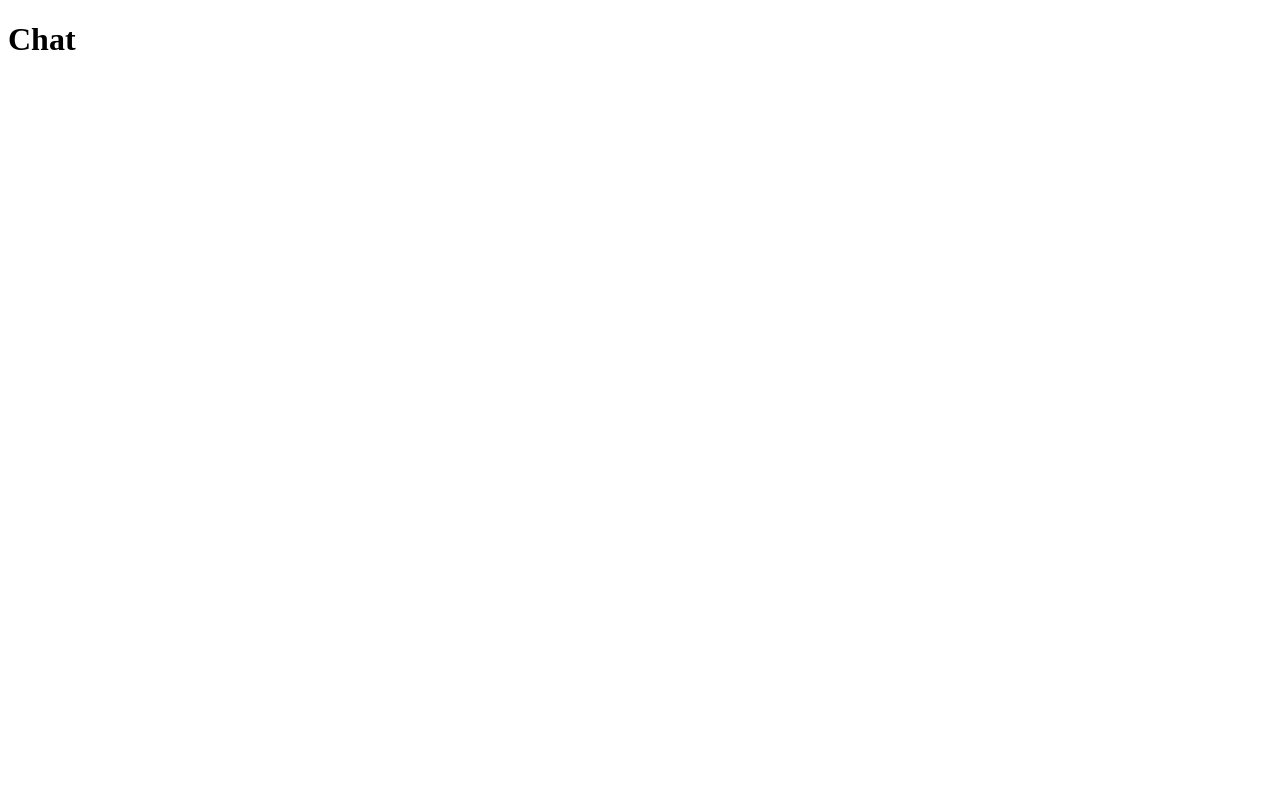
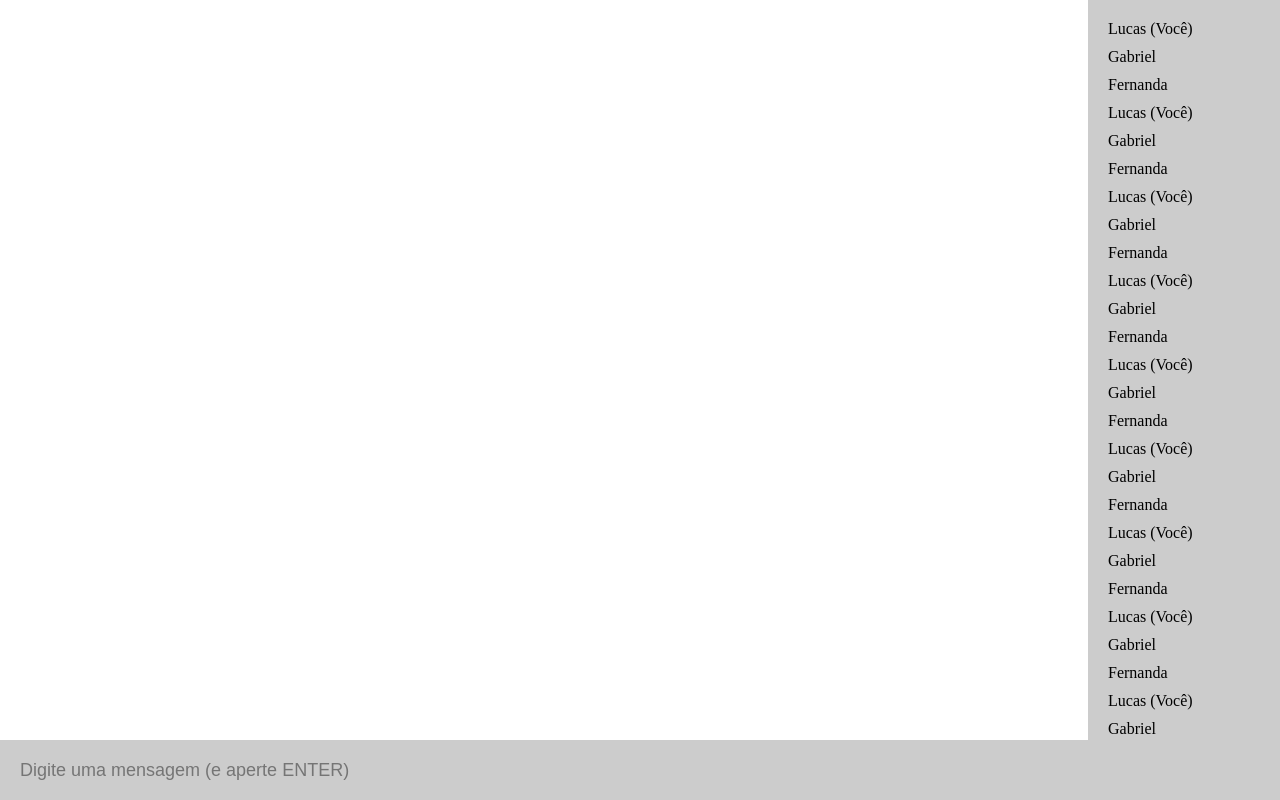
Before and after one commit to roniellipedro/chat-socket, a website: page public/index.html in a window 1280 px wide. Drawn offline with Linux system fonts and the light colour scheme.

Commit message:
iniciando layout do chat

```diff
--- a/public/index.html
+++ b/public/index.html
@@ -9,7 +9,48 @@
 </head>
 
 <body>
-    <h1>Chat</h1>
+    <div class="page" id="pageLogin">
+        <h1>Qual seu nome ?</h1>
+        <input type="text" id="inputLogin">
+    </div>
+
+    <div class="page" id="pageChat">
+        <div class="pageChatArea">
+            <div class="pageChatAreaChatList"></div>
+            <div class="pageChatAreaUserList">
+                <div>Lucas (Você)</div>
+                <div>Gabriel</div>
+                <div>Fernanda</div>
+                <div>Lucas (Você)</div>
+                <div>Gabriel</div>
+                <div>Fernanda</div>
+                <div>Lucas (Você)</div>
+                <div>Gabriel</div>
+                <div>Fernanda</div>
+                <div>Lucas (Você)</div>
+                <div>Gabriel</div>
+                <div>Fernanda</div>
+                <div>Lucas (Você)</div>
+                <div>Gabriel</div>
+                <div>Fernanda</div>
+                <div>Lucas (Você)</div>
+                <div>Gabriel</div>
+                <div>Fernanda</div>
+                <div>Lucas (Você)</div>
+                <div>Gabriel</div>
+                <div>Fernanda</div>
+                <div>Lucas (Você)</div>
+                <div>Gabriel</div>
+                <div>Fernanda</div>
+                <div>Lucas (Você)</div>
+                <div>Gabriel</div>
+                <div>Fernanda</div>
+            </div>
+        </div>
+        <div class="pageChatInput">
+            <input type="text" id="pageChatInputText" placeholder="Digite uma mensagem (e aperte ENTER)">
+        </div>
+    </div>
 </body>
 
 </html>
--- a/public/style.css
+++ b/public/style.css
@@ -0,0 +1,69 @@
+* {
+    margin: 0px;
+    padding: 0px;
+    box-sizing: border-box;
+}
+
+.page {
+    height: 100vh;
+}
+
+#pageLogin {
+    display: none;
+    flex-direction: column;
+    justify-content: center;
+    align-items: center;
+    gap: 20px;
+}
+
+#inputLogin {
+    width: 100%;
+    max-width: 400px;
+    border: 2px solid black;
+    background-color: lightgray;
+    outline: 0px;
+    border-radius: 5px;
+    padding: 5px;
+    font-size: 18px;
+}
+
+#pageChat {
+    display: flex;
+    flex-direction: column;
+}
+
+.pageChatArea {
+    /* background-color: red; */
+    display: flex;
+    flex: 1;
+}
+
+.pageChatInput {
+    height: 60px;
+
+}
+
+#pageChatInputText {
+    width: 100%;
+    height: 60px;
+    padding: 20px;
+    font-size: 18px;
+    outline: 0px;
+    border: 0px;
+    background-color: #CCC;
+}
+
+.pageChatAreaChatList {
+    flex: 1;
+}
+
+.pageChatAreaUserList {
+    padding: 20px;
+    display: flex;
+    gap: 10px;
+    overflow-y: scroll;
+    height: calc(100vh - 60px);
+    flex-direction: column;
+    background-color: #CCC;
+    width: 15%;
+}
```
